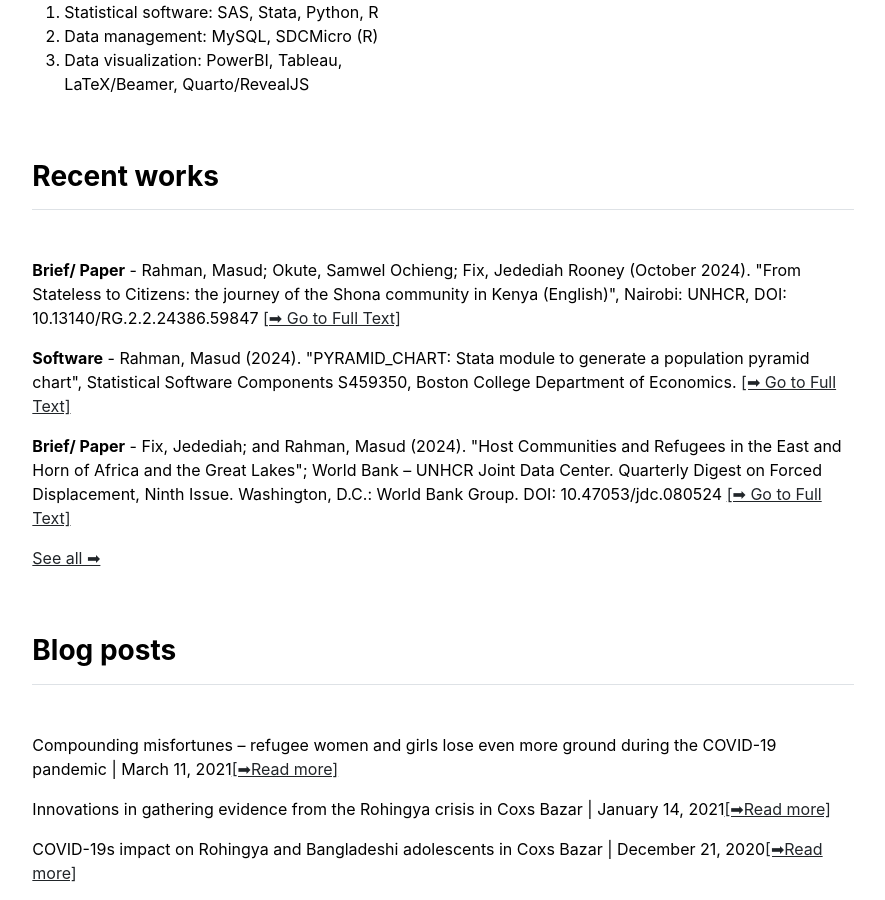
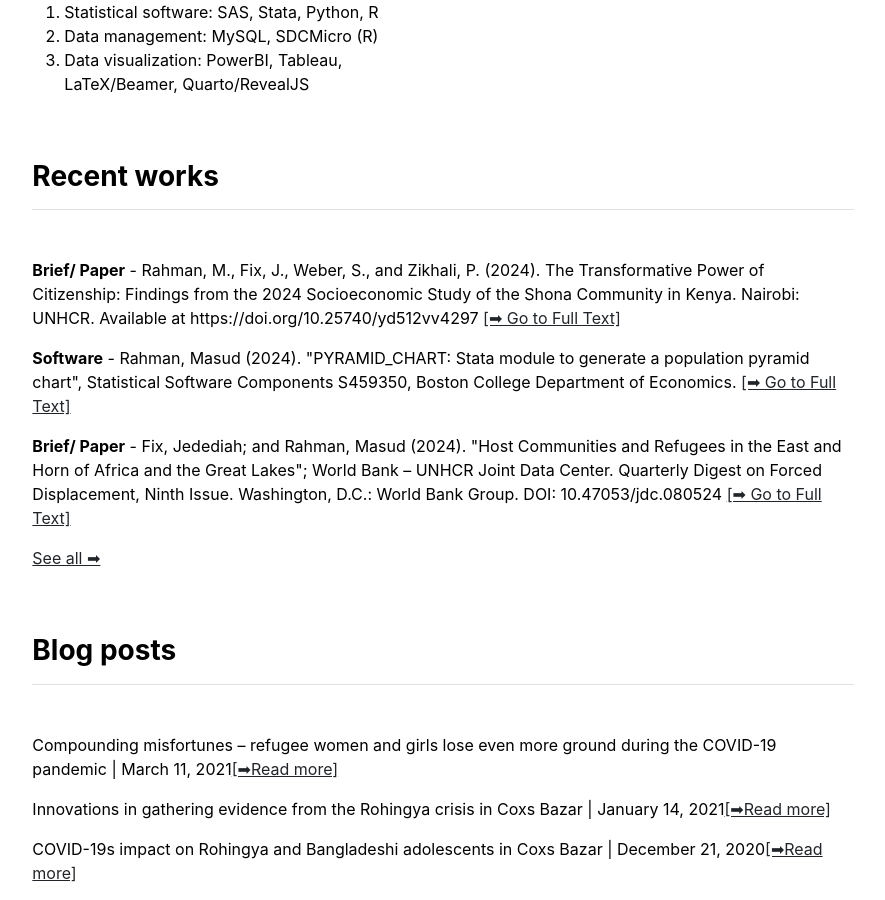
Before and after one commit to masud90/masud90.github.io, a Jekyll site: the page built from index.md, in a window 1280 px wide and 900 px high, scrolled down 927 px. Shown: the whole window, without its empty margins (197-1082 px from the left). Built offline with Jekyll 4.4.1, drawn with Linux system fonts in a browser that asks for light colours.

Commit message:
update publications
add shona 2024 report

```diff
--- a/_data/publications.yml
+++ b/_data/publications.yml
@@ -1,7 +1,7 @@
 featured:
-- {name: 'From Stateless to Citizens: the journey of the Shona community in Kenya',
-citation: 'Rahman, Masud; Okute, Samwel Ochieng; Fix, Jedediah Rooney (October 2024). "From Stateless to Citizens: the journey of the Shona community in Kenya (English)", Nairobi: UNHCR, DOI: 10.13140/RG.2.2.24386.59847' ,
-url: 'https://data.unhcr.org/en/documents/details/111718',
+- {name: 'The Transformative Power of Citizenship: Findings from the 2024 Socioeconomic Study of the Shona Community in Kenya',
+citation: 'Rahman, M., Fix, J., Weber, S., and Zikhali, P. (2024). The Transformative Power of Citizenship: Findings from the 2024 Socioeconomic Study of the Shona Community in Kenya. Nairobi: UNHCR. Available at https://doi.org/10.25740/yd512vv4297' ,
+url: 'https://doi.org/10.25740/yd512vv4297',
 category: 'Brief/ Paper'}
 - {name: 'PYRAMID_CHART: Stata module to generate a population pyramid chart',
 citation: 'Rahman, Masud (2024). "PYRAMID_CHART: Stata module to generate a population pyramid chart", Statistical Software Components S459350, Boston College Department of Economics.' ,
@@ -13,6 +13,12 @@ url: 'https://doi.org/10.47053/jdc.080524',
 category: 'Brief/ Paper'}
 
 index:
+- {name: 'The Transformative Power of Citizenship: Findings from the 2024 Socioeconomic Study of the Shona Community in Kenya',
+citation: 'Rahman, M., Fix, J., Weber, S., and Zikhali, P. (2024). The Transformative Power of Citizenship: Findings from the 2024 Socioeconomic Study of the Shona Community in Kenya. Nairobi: UNHCR. Available at https://doi.org/10.25740/yd512vv4297' ,
+url: 'https://doi.org/10.25740/yd512vv4297',
+category: 'Brief/ Paper',
+image: '/assets/img/report_2024_3.png',
+summary: 'Statelessness denies millions globally the right to nationality, limiting access to basic services and economic opportunities. In Kenya, the Shona community remained stateless until December 2020, when they were granted Kenyan citizenship. This report uses primary data from the 2024 Shona Socioeconomic Study of the Shona Community in Kenya to provide a descriptive multi-topic analysis of the socioeconomic and living conditions of the Shona community after obtaining citizenship. The socioeconomic conditions of the Shona are compared to their conditions before citizenship, using data from a 2019 survey of the same community.'}
 - {name: 'From Stateless to Citizens: the journey of the Shona community in Kenya',
 citation: 'Rahman, Masud; Okute, Samwel Ochieng; Fix, Jedediah Rooney (October 2024). "From Stateless to Citizens: the journey of the Shona community in Kenya (English)", Nairobi: UNHCR, DOI: 10.13140/RG.2.2.24386.59847' ,
 url: 'https://data.unhcr.org/en/documents/details/111718',
```
Also changed, not shown: 1 other file.
